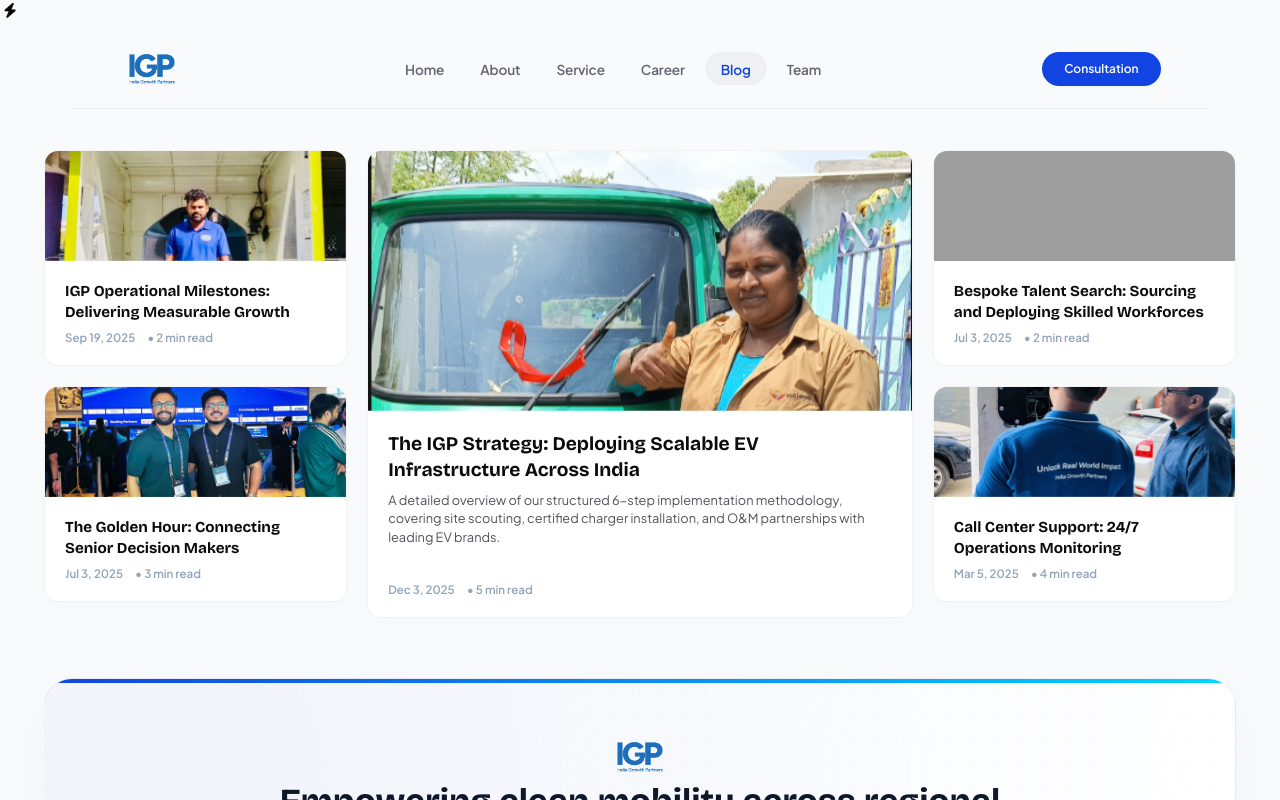
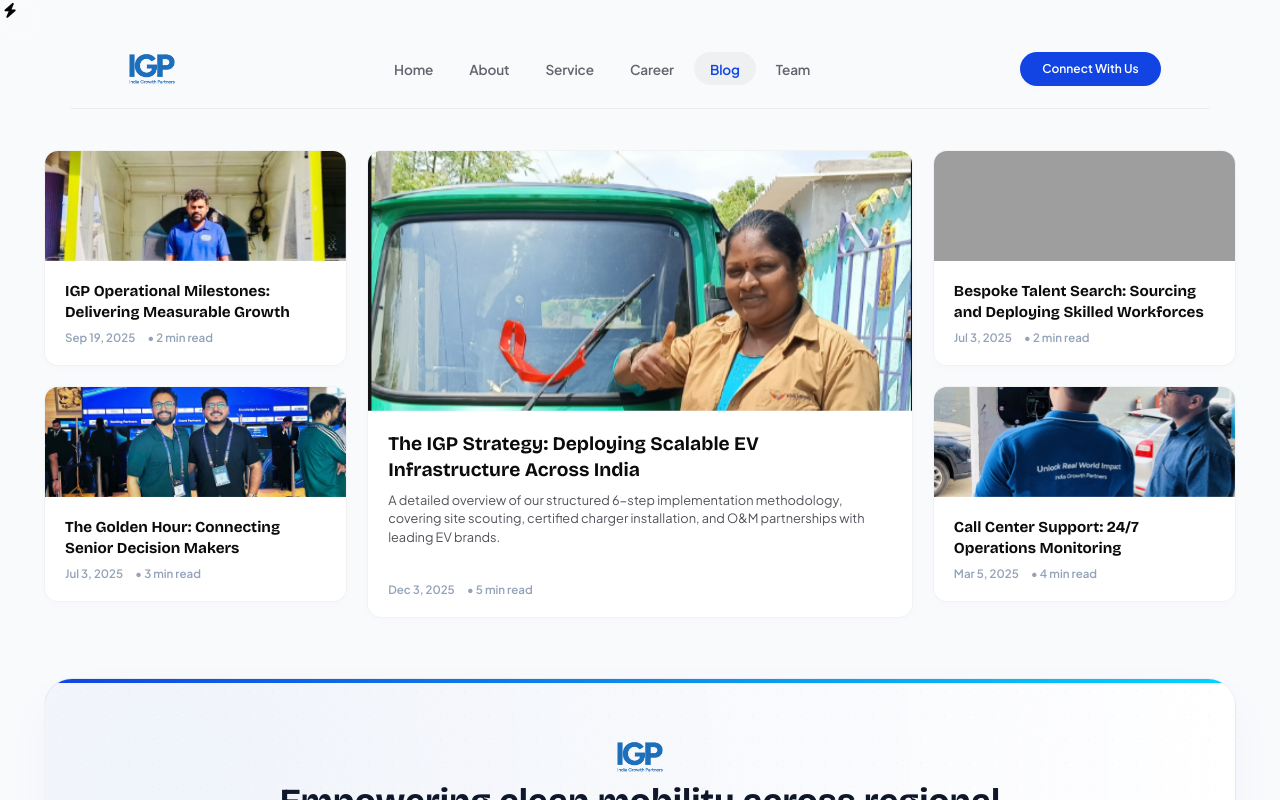
Before and after one commit to kalyanijha445/Igp-web, a plain HTML site: page blog.html in a window 1280 px wide. Shown: the top 800 px of the page. Drawn offline with nearby package versions, Linux system fonts and the light colour scheme; grey boxes are pictures that could not be loaded.

Commit message:
enhance nav

```diff
--- a/blog.html
+++ b/blog.html
@@ -917,7 +917,7 @@
                 </ul>
 
                 <div class="nav-actions">
-                    <a href="index.html#dialogue-form" class="btn-cta">Consultation</a>
+                    <a href="index.html#dialogue-form" class="btn-cta">Connect With Us</a>
                     <button class="menu-toggle" id="menuToggle" aria-label="Toggle navigation menu">
                         <span class="hamburger"></span>
                     </button>
```
